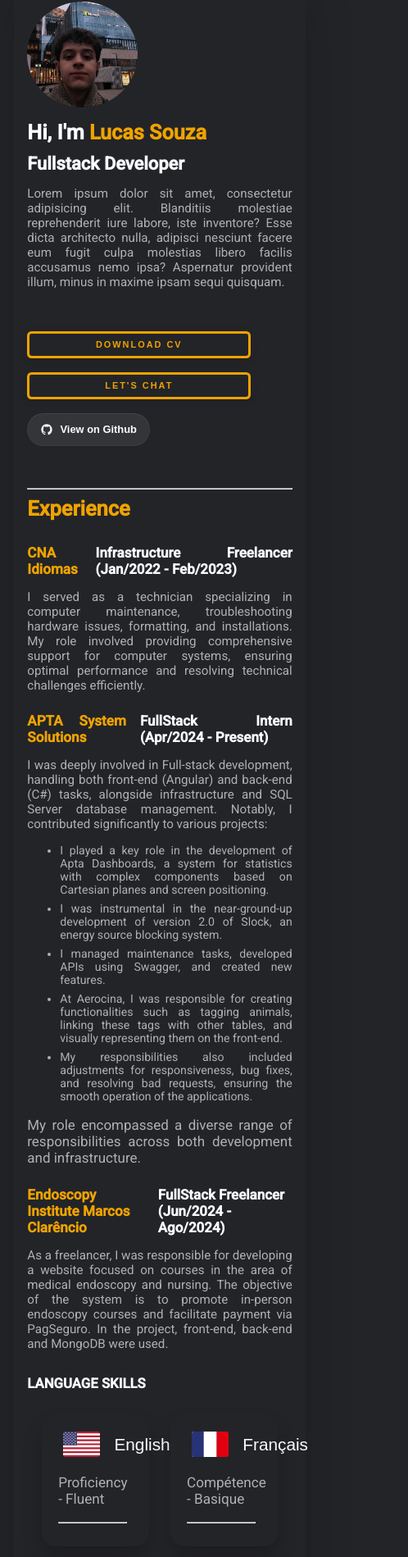
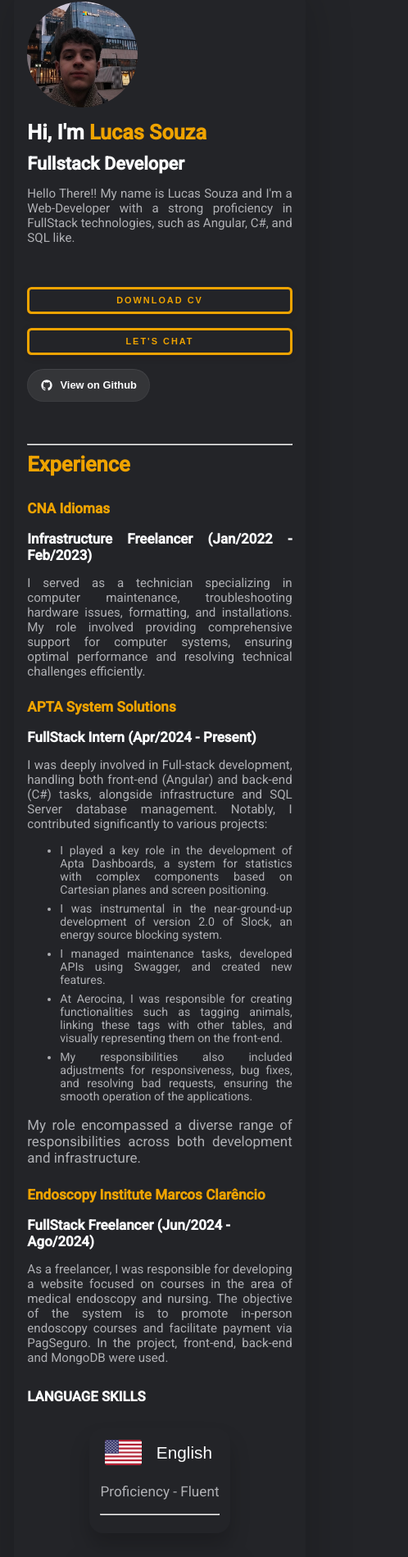
Before and after one commit to LucasVieiraaaa/Portifolio-2.0, an Angular app: page / in a window 390 px wide. Shown: the part 31-1930 px from the top of the page at 82% size, 498 px wide, since content can reach past the window. Built offline with nearby package versions, Linux system fonts and the light colour scheme.

Commit message:
Fixing responsivity

```diff
--- a/src/app/app.component.scss
+++ b/src/app/app.component.scss
@@ -129,9 +129,9 @@ h3 {
 
 @media (max-width: 480px) {
     .card-container-02 {
-        padding: 1em;
-        margin: 0.5em;
-        // max-width: 100%;
+        padding: 2em;
+        margin: 1em;
+        width: auto;
     }
     .mini-card-container-02 {
         padding: 0.6em;
@@ -148,6 +148,7 @@ h3 {
     .card-container-02 {
         padding: 0.5em;
         margin: 0.5em;
+        max-width: 20em;
     }
     .mini-card-container-02 {
         padding: 0.5em;
--- a/src/index.html
+++ b/src/index.html
@@ -20,9 +20,7 @@
         <h1 class="margin-01 fs-10">Hi, I'm <span class="mark">Lucas Souza</span></h1>
         <h2 class="margin-01 fs-09">Fullstack Developer</h2>
         <p style="font-size: 0.9em;" class="p-grey">
-          Lorem ipsum dolor sit amet, consectetur adipisicing elit. Blanditiis molestiae reprehenderit iure labore, iste
-          inventore? Esse dicta architecto nulla, adipisci nesciunt facere eum fugit culpa molestias libero facilis
-          accusamus nemo ipsa? Aspernatur provident illum, minus in maxime ipsam sequi quisquam.
+          Hello There!! My name is Lucas Souza and I'm a Web-Developer with a strong proficiency in FullStack technologies, such as Angular, C#, and SQL like.
         </p>
       </div>
       <div class="button-container-02">
@@ -43,7 +41,7 @@
       <div>
         <h1 class="margin-01"><span class="mark exp">Experience</span></h1>
         <br>
-        <div style="display: flex;gap: 1em;">
+        <div style="display: flex;gap: 1em;    flex-wrap: wrap;">
           <h2 class="margin-01"><span class="mark">CNA Idiomas</span></h2>
           <h3 style="margin: 0px;margin-top: auto;"> Infrastructure Freelancer (Jan/2022 - Feb/2023)</h3>
         </div>
@@ -52,7 +50,7 @@
           and installations. My role involved providing comprehensive support for computer systems, ensuring optimal
           performance and resolving technical challenges efficiently.
         </p>
-        <div style="display: flex;gap: 1em;">
+        <div style="display: flex;gap: 1em;    flex-wrap: wrap;">
           <h2 class="margin-01"><span class="mark">APTA System Solutions</span></h2>
           <h3 style="margin: 0px;margin-top: auto;">FullStack Intern (Apr/2024 - Present)</h3>
         </div>
@@ -75,7 +73,7 @@
           infrastructure.</p>
 
         </p>
-        <div style="display: flex;gap: 1em;">
+        <div style="display: flex;gap: 1em;    flex-wrap: wrap;">
           <h2 class="margin-01" style="text-align: left;"><span class="mark">Endoscopy Institute Marcos Clarêncio</span>
           </h2>
           <h3 style="margin: 0px;margin-top: auto;text-align: left;">FullStack Freelancer (Jun/2024 - Ago/2024)</h3>
--- a/src/styles.scss
+++ b/src/styles.scss
@@ -240,9 +240,6 @@ body {
         max-width: 75em;
         width: 75em;
     }
-    .mini-card-container-03 {
-
-    }
 }
 
 @media (max-width: 1559px) {
@@ -317,6 +314,7 @@ body {
         gap: 1em;
         margin: 3em;
         margin-left: 0em;
+        margin-right: 0em;
         flex-wrap: wrap;
         flex-direction: column;
     }
@@ -331,6 +329,11 @@ body {
     //     margin: 2em;
     //     max-width: 45em;
     // }
+    .mini-card-container-03 {
+        max-width: 45%;
+        padding: 1em;
+        gap: 1.5em;
+      }
 
     .profile-picture {
         width: 10em;
@@ -356,6 +359,15 @@ body {
         margin: 1em;
         max-width: 100%;
     }
+    .mini-card-container-03 {
+        max-width: 100%;
+        padding: 0.8em;
+        gap: 1em;
+      }
+
+      .d-flex-05 {
+        gap: 1em;
+      }
 
     .profile-picture {
         width: 8em;
```
